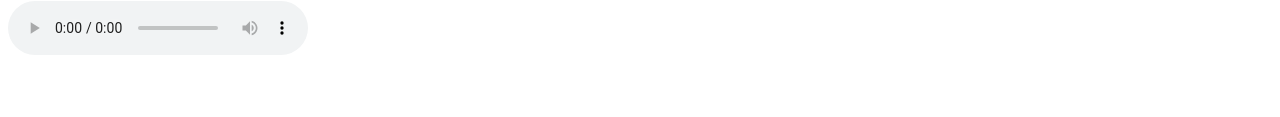
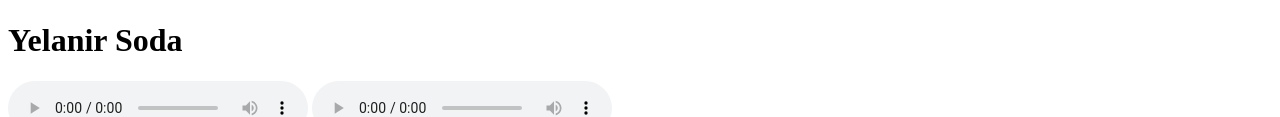
Before and after one commit to Shashank-360/video-10--Video-Audio-, a plain HTML site: page index.html in a window 1280 px wide. Shown: the part 527-644 px from the top of the page. Drawn offline with Linux system fonts and the light colour scheme.

Commit message:
Update index.html

```diff
--- a/index.html
+++ b/index.html
@@ -8,6 +8,7 @@
 <body>
     <h1>Videos</h1>
     <video src="WhatsApp Video 2023-11-29 at 14.42.41_13b5e1fc.mp4" controls height="444"></video>
+    <h1>Yelanir Soda</h1>
     <audio src=" WhatsApp Audio 2023-12-17 at 20.09.22_aaae6fae.waptt.opus"controls  ></audio>
 
     <audio src="epic-background-orchestral-instrumental-music-for-short-videos-30-sec-177777.mp3" controls></audio>
```
